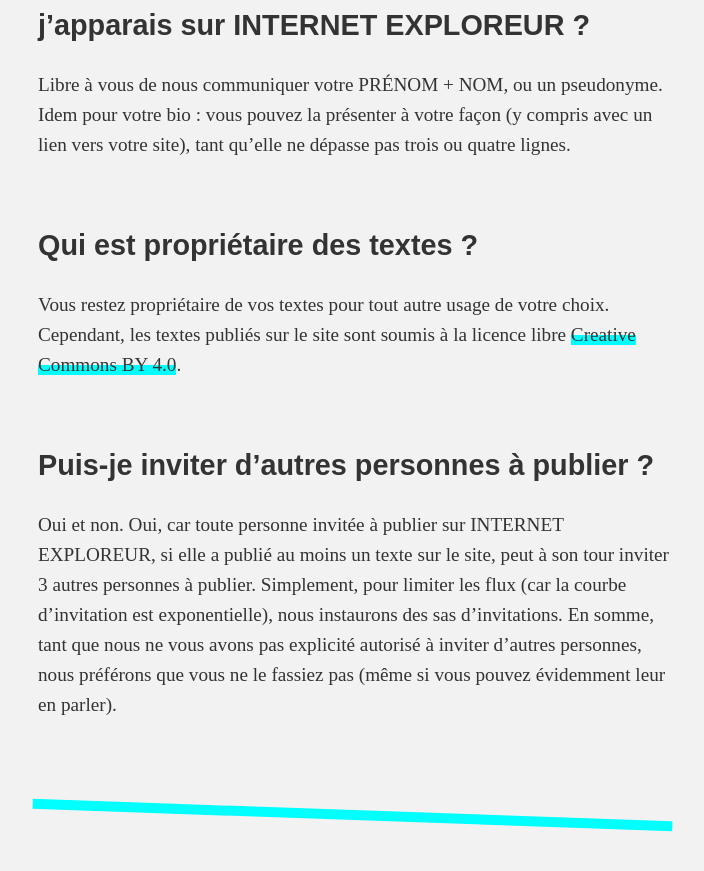
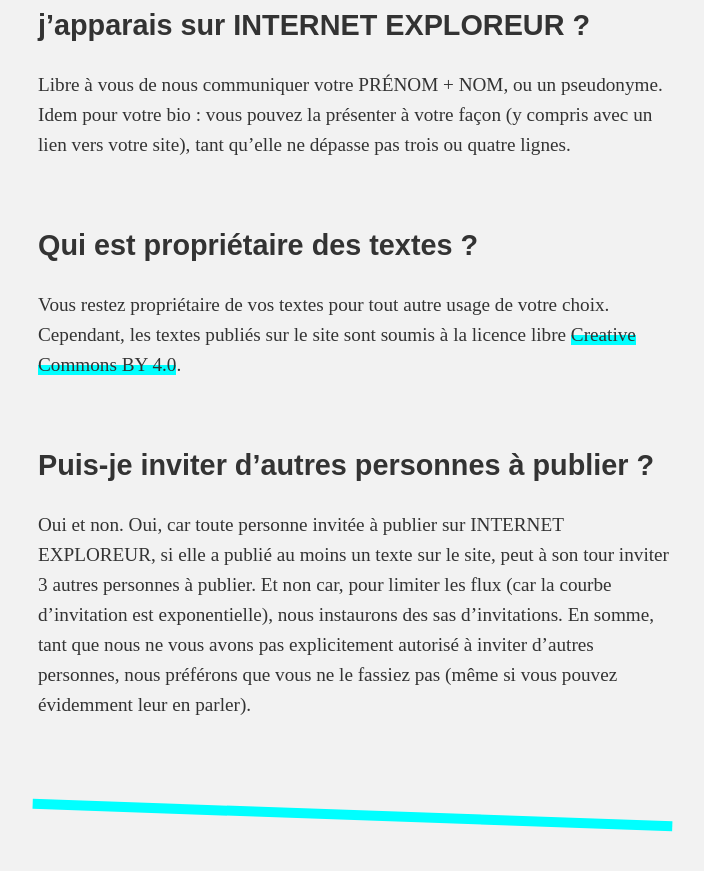
Before and after one commit to PQuod/Maipo, a Jekyll site: the page built from faq.md, in a window 1280 px wide and 900 px high, scrolled down 3261 px. Shown: the top 871 px of the window, without its empty margins (282-986 px from the left). Built offline with Jekyll 4.4.1, drawn with Linux system fonts in a browser that asks for light colours.

Commit message:
Update faq.md

```diff
--- a/faq.md
+++ b/faq.md
@@ -68,4 +68,4 @@ Vous restez propriétaire de vos textes pour tout autre usage de votre choix. Ce
 
 ## Puis-je inviter d'autres personnes à publier ?
 
-Oui et non. Oui, car toute personne invitée à publier sur INTERNET EXPLOREUR, si elle a publié au moins un texte sur le site, peut à son tour inviter 3 autres personnes à publier. Simplement, pour limiter les flux (car la courbe d'invitation est exponentielle), nous instaurons des sas d'invitations. En somme, tant que nous ne vous avons pas explicité autorisé à inviter d'autres personnes, nous préférons que vous ne le fassiez pas (même si vous pouvez évidemment leur en parler).
+Oui et non. Oui, car toute personne invitée à publier sur INTERNET EXPLOREUR, si elle a publié au moins un texte sur le site, peut à son tour inviter 3 autres personnes à publier. Et non car, pour limiter les flux (car la courbe d'invitation est exponentielle), nous instaurons des sas d'invitations. En somme, tant que nous ne vous avons pas explicitement autorisé à inviter d'autres personnes, nous préférons que vous ne le fassiez pas (même si vous pouvez évidemment leur en parler).
```
